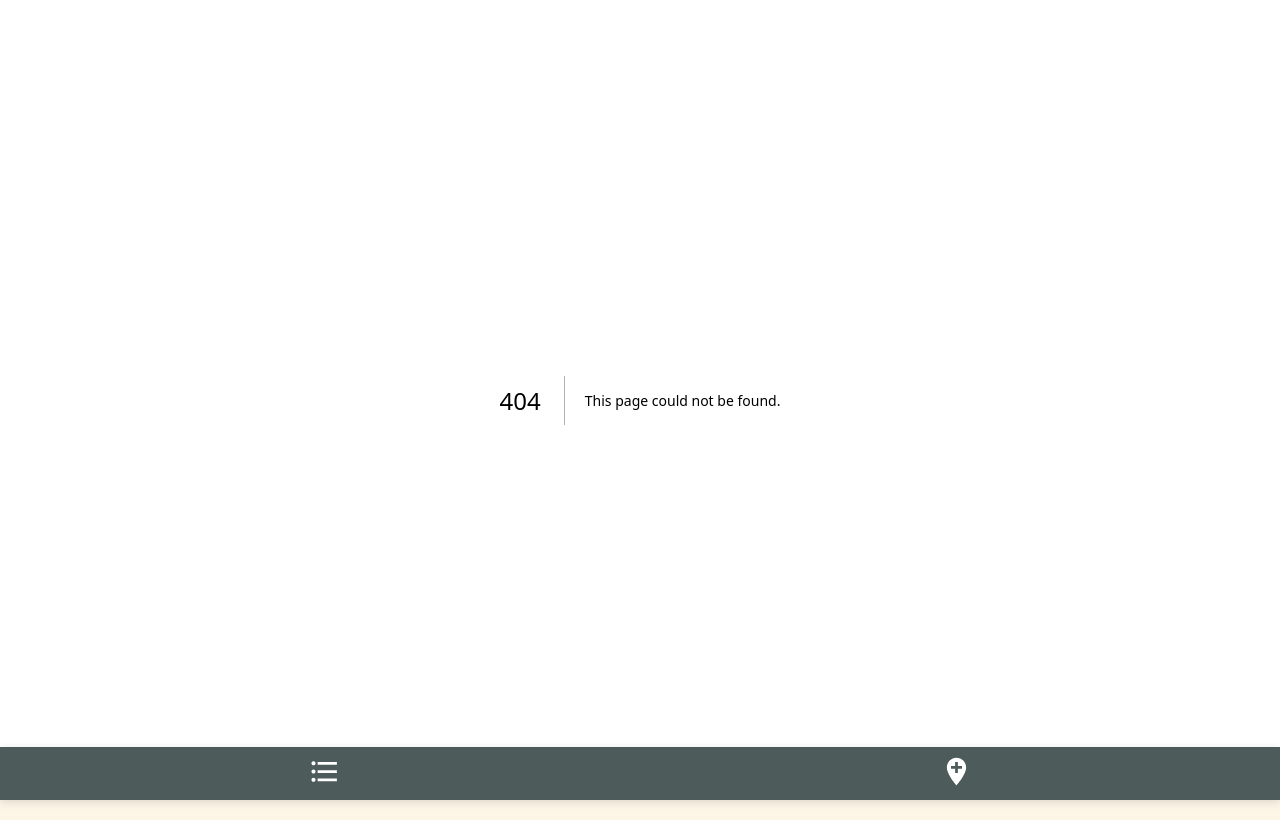
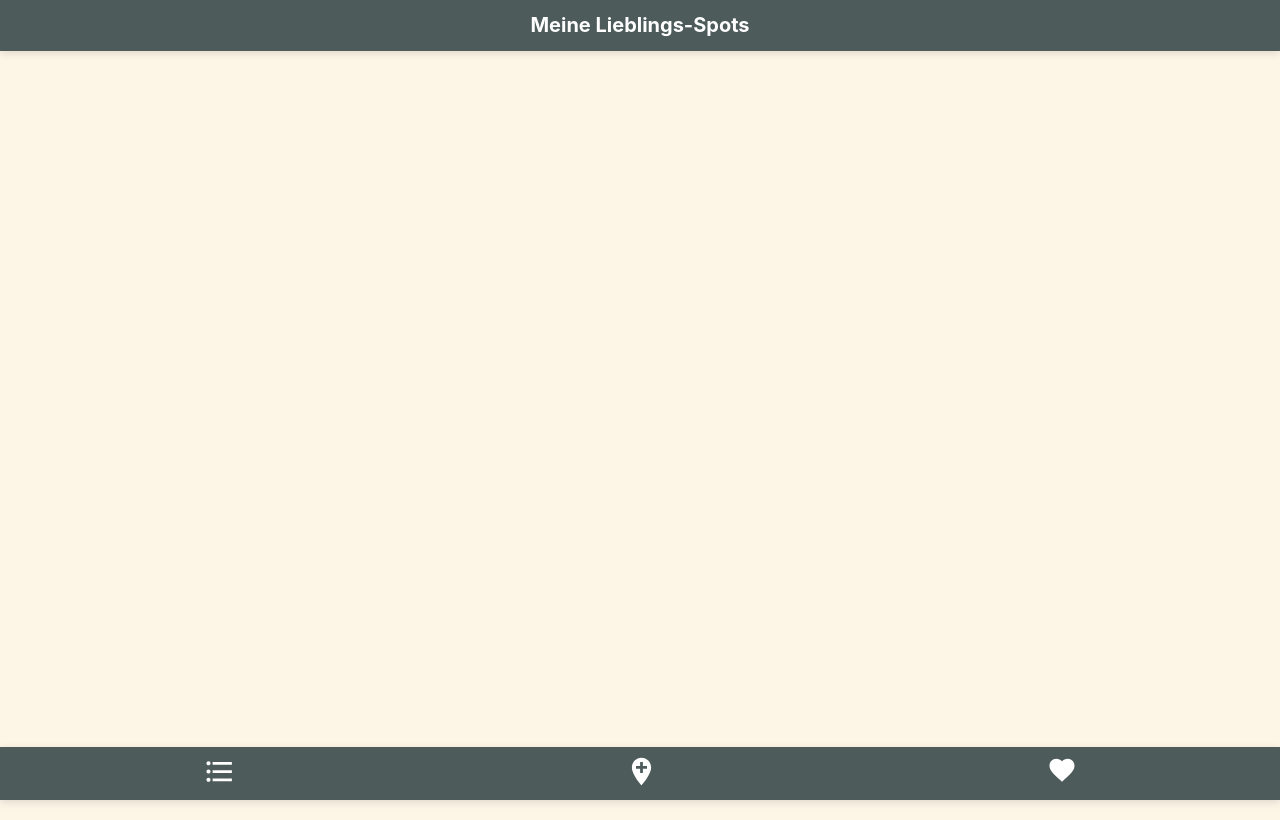
Before and after one commit to FelineHuhn/capstone-project-parenthood, a Next.js app: page /favorites in a window 1280 px wide. Before the commit this address had no page. Built offline with nearby package versions, Linux system fonts and the light colour scheme.

Commit message:
create favorites page and add it to navigation

```diff
--- a/components/Footer.js
+++ b/components/Footer.js
@@ -28,6 +28,18 @@
           <path d="M12 2C8.14 2 5 5.14 5 9c0 5.25 7 13 7 13s7-7.75 7-13c0-3.86-3.14-7-7-7zm4 8h-3v3h-2v-3H8V8h3V5h2v3h3v2z" />
         </svg>
       </Link>
+      <Link href={`/favorites`}>
+        <svg
+          xmlns="http://www.w3.org/2000/svg"
+          height="30px"
+          viewBox="0 0 24 24"
+          width="30px"
+          fill="white"
+        >
+          <path d="M0 0h24v24H0z" fill="none" />
+          <path d="M12 21.35l-1.45-1.32C5.4 15.36 2 12.28 2 8.5 2 5.42 4.42 3 7.5 3c1.74 0 3.41.81 4.5 2.09C13.09 3.81 14.76 3 16.5 3 19.58 3 22 5.42 22 8.5c0 3.78-3.4 6.86-8.55 11.54L12 21.35z" />
+        </svg>
+      </Link>
     </StyledFooter>
   );
 }
--- /dev/null
+++ b/pages/favorites/index.js
@@ -0,0 +1,5 @@
+import Header from "../../components/Header";
+
+export default function FavoriteSpots() {
+  return <Header>Meine Lieblings-Spots</Header>;
+}
```
